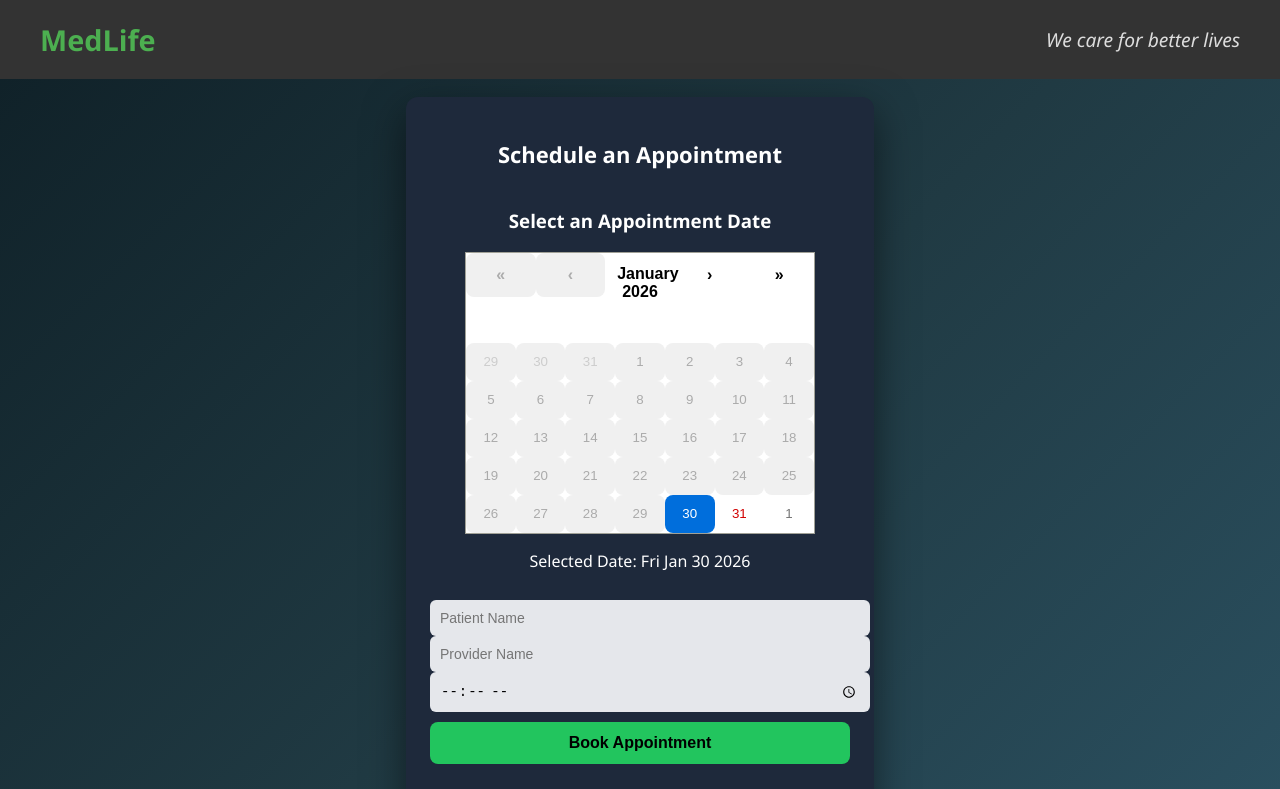
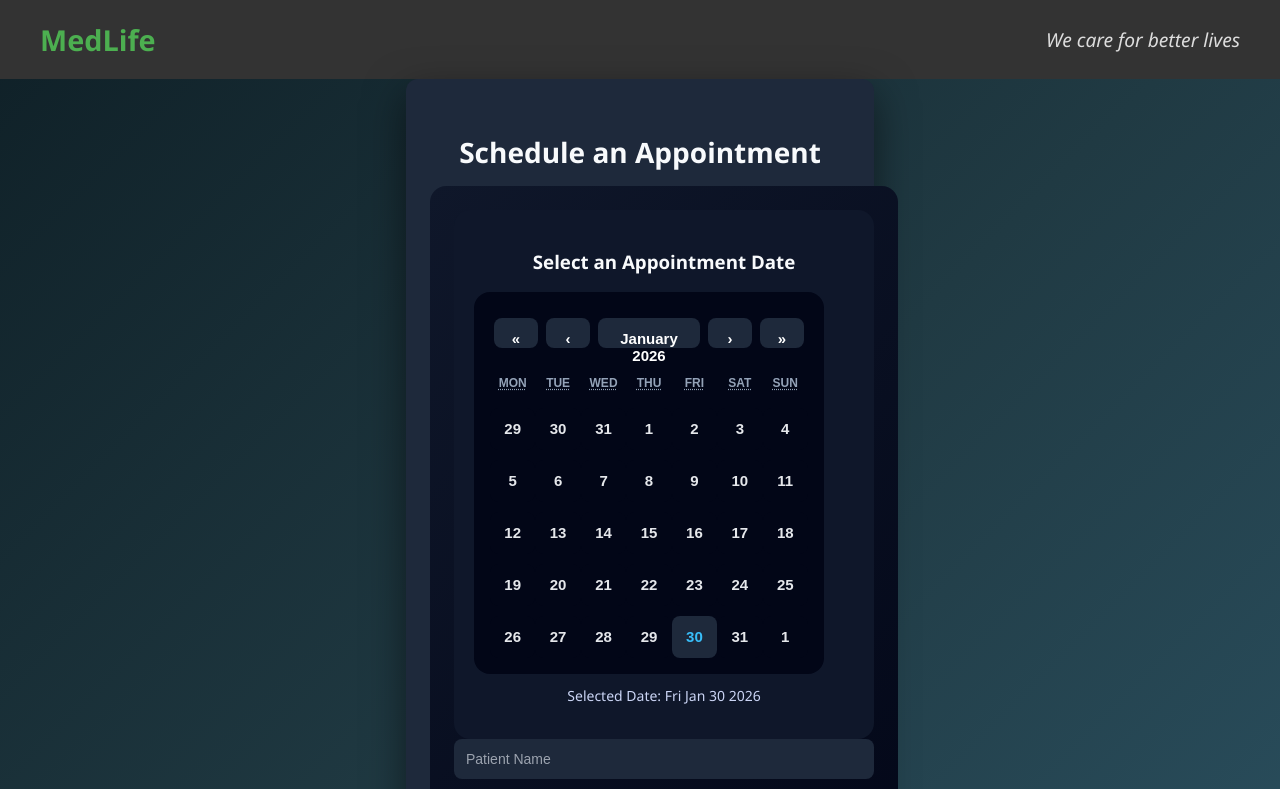
Before and after one commit to ghauravh/Appointment-Queue-System, a React (Create React App) app in the folder appointment-scheduler-frontend/: page / in a window 1280 px wide. Shown: the top 789 px of the page. Built offline with nearby package versions, Linux system fonts and the light colour scheme; no server answers.

Commit message:
edited the calendar color

```diff
--- a/appointment-scheduler-frontend/src/App.css
+++ b/appointment-scheduler-frontend/src/App.css
@@ -26,3 +26,12 @@ body {
   margin-bottom: 20px;
   font-size: 22px;
 }
+
+.page-title {
+  text-align: center;
+  margin-top: 30px;
+  margin-bottom: 15px;
+  font-size: 28px;
+  font-weight: 700;
+  color: #f8fafc;
+}
--- a/appointment-scheduler-frontend/src/App.js
+++ b/appointment-scheduler-frontend/src/App.js
@@ -11,7 +11,7 @@ function App() {
       <Header />
       <div className="app-container">
         <div className="card">
-          <h2 className="title">Schedule an Appointment</h2>
+          <h1 className="page-title">Schedule an Appointment</h1>
           <AppointmentForm />
           <AppointmentList />
         </div>
--- a/appointment-scheduler-frontend/src/components/AppointmentForm.css
+++ b/appointment-scheduler-frontend/src/components/AppointmentForm.css
@@ -1,34 +1,68 @@
-.form-group {
-  margin-bottom: 12px;
+.appointment-form-container {
+  background: linear-gradient(135deg, #0f172a, #020617);
+  padding: 24px;
+  border-radius: 16px;
+  width: 420px;
+  margin: auto;
+  color: #f8fafc;
 }
 
-input,
-select {
-  width: 100%;
-  padding: 10px;
-  border-radius: 6px;
+
+
+/* Form layout */
+.appointment-form-container form {
+  display: flex;
+  flex-direction: column;
+  gap: 14px;
+}
+
+/* Inputs */
+.appointment-form-container input {
+  padding: 12px;
+  border-radius: 8px;
   border: none;
-  outline: none;
+  font-size: 14px;
+  background: #1e293b;
+  color: #e5e7eb;
+}
+
+.appointment-form-container input::placeholder {
+  color: #9ca3af;
+}
+
+.appointment-form-container input:focus {
+  outline: 2px solid #38bdf8;
+}
+
+/* Button */
+.appointment-form-container button {
+  margin-top: 10px;
+  padding: 12px;
+  border-radius: 8px;
+  border: none;
+  font-size: 15px;
+  font-weight: bold;
+  background: linear-gradient(135deg, #22c55e, #16a34a);
+  color: white;
+  cursor: pointer;
+  transition: transform 0.2s ease, box-shadow 0.2s ease;
+}
+
+.appointment-form-container button:hover {
+  transform: translateY(-1px);
+  box-shadow: 0 6px 20px rgba(34, 197, 94, 0.4);
+}
+
+.booking-success {
+  margin-top: 18px;
+  padding: 12px;
+  border-radius: 8px;
+  background: #022c22;
+  color: #bbf7d0;
+  text-align: center;
   font-size: 14px;
 }
 
-input {
-  background-color: #e5e7eb;
-  color:#000;
+.booking-success strong {
+  color: #4ade80;
 }
-
-button {
-  width: 100%;
-  padding: 12px;
-  background: #22c55e;
-  border: none;
-  border-radius: 8px;
-  font-size: 16px;
-  font-weight: bold;
-  cursor: pointer;
-  margin-top: 10px;
-}
-
-button:hover {
-  background: #16a34a;
-}
--- a/appointment-scheduler-frontend/src/components/AppointmentForm.js
+++ b/appointment-scheduler-frontend/src/components/AppointmentForm.js
@@ -8,6 +8,7 @@ const AppointmentForm = ({ fetchAppointments }) => {
   const [time, setTime] = useState("");
   const [provider, setProvider] = useState("");
   const [patient, setPatient] = useState("");
+  const [bookingResult, setBookingResult] = useState(null);
 
   const handleDateChange = (date) => {
     setSelectedDate(date);
@@ -34,7 +35,7 @@ const AppointmentForm = ({ fetchAppointments }) => {
 
     try {
       const response = await api.post("/appointments", appointmentData);
-      console.log("Appointment scheduled:", response.data);
+      setBookingResult(response.data);
 
       // Reset form
       setPatient("");
@@ -80,6 +81,13 @@ const AppointmentForm = ({ fetchAppointments }) => {
 
         <button type="submit">Book Appointment</button>
       </form>
+      {bookingResult && (
+  <div className="booking-success">
+    <p>✅ Appointment Booked Successfully</p>
+    <p><strong>Queue Number:</strong> {bookingResult.queueNumber}</p>
+    <p><strong>Status:</strong> {bookingResult.status}</p>
+  </div>
+)}
     </div>
   );
 };
--- a/appointment-scheduler-frontend/src/components/CalendarComponent.css
+++ b/appointment-scheduler-frontend/src/components/CalendarComponent.css
@@ -1,12 +1,74 @@
+/* Container */
 .calendar-container {
-  margin-bottom: 12px;
-  display: flex;
-  flex-direction: column;
-  align-items: center;
+  background: #0f172a;
+  padding: 20px;
+  border-radius: 16px;
+  text-align: center;
+  color: #f8fafc;
 }
 
-.calendar {
-  background: #0f172a;
-  padding: 8px;
-  border-radius: 8px;
+/* Calendar base */
+.react-calendar {
+  background: #020617 !important;
+  border: none !important;
+  border-radius: 16px;
+  padding: 16px;
+  color: white;
 }
+
+/* Navigation */
+.react-calendar__navigation button {
+  background: #1e293b !important;
+  color: white !important;
+  border-radius: 10px;
+  margin: 4px;
+}
+
+.react-calendar__navigation button:hover {
+  background: #2563eb !important;
+}
+
+/* Weekday names */
+.react-calendar__month-view__weekdays {
+  color: #94a3b8;
+  font-weight: 600;
+}
+
+/* Day tiles */
+.react-calendar__tile {
+  background: #020617 !important;
+  color: #e5e7eb !important;
+  border-radius: 10px;
+}
+
+/* Hover */
+.react-calendar__tile:hover {
+  background: #2563eb !important;
+  color: white !important;
+}
+
+/* Selected date (ACTIVE) */
+.react-calendar__tile--active {
+  background: #0ea5e9 !important;
+  color: white !important;
+  font-weight: bold;
+}
+
+/* Today */
+.react-calendar__tile--now {
+  background: #1e293b !important;
+  color: #38bdf8 !important;
+}
+
+/* Disabled */
+.react-calendar__tile--disabled {
+  background: transparent !important;
+  color: #475569 !important;
+}
+
+/* Selected date text */
+.selected-date {
+  margin-top: 12px;
+  font-size: 14px;
+  color: #cbd5f5;
+}
```
